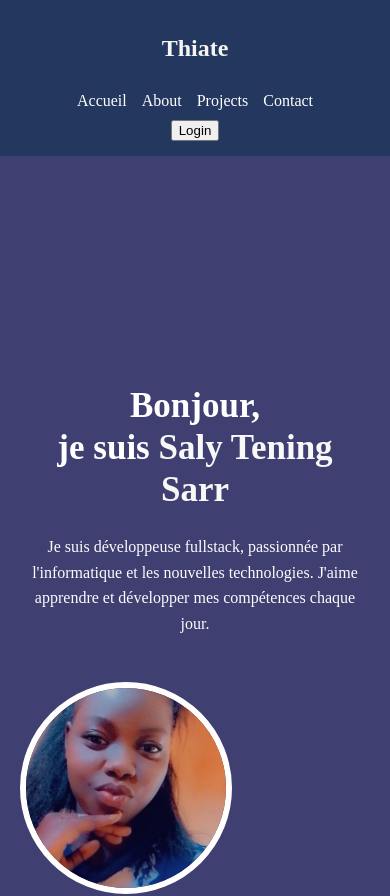
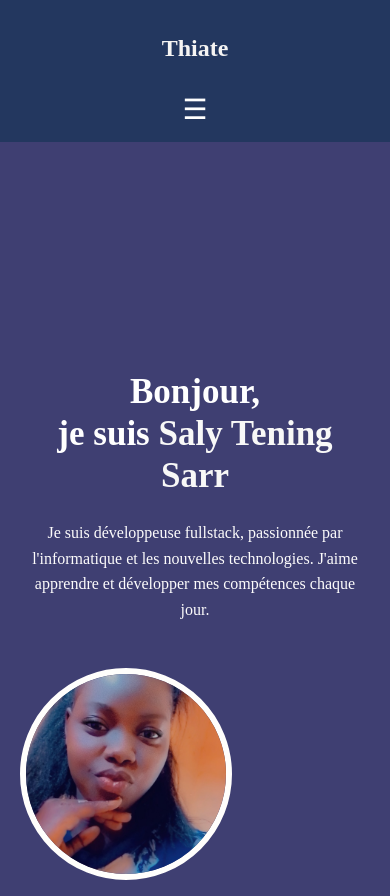
Before and after one commit to salysarr602-eng/portfolio-Thiate, a React (Vite) app: page / in a window 390 px wide. Shown: the top 896 px of the page. Built offline with nearby package versions, Linux system fonts and the light colour scheme.

Commit message:
Navbar et index.css

```diff
--- a/src/composants/Navbar.jsx
+++ b/src/composants/Navbar.jsx
@@ -1,22 +1,43 @@
 import React, { useState } from 'react'
 import { NavLink } from 'react-router-dom'
-import Login from './Login'
+import Login from './login'
 
 function Navbar() {
     const [ouvert, setOuvert] = useState(false)
+    const [menuOuvert, setMenuOuvert] = useState(false)
 
     return (
         <>
             <nav className="nav">
                 <h1 className="logo">Thiate</h1>
+
+                {/* LIENS DESKTOP */}
                 <div className="lol">
                     <NavLink to="/">Accueil</NavLink>
                     <NavLink to="/apropos">About</NavLink>
                     <NavLink to="/projets">Projects</NavLink>
                     <NavLink to="/contact">Contact</NavLink>
                 </div>
-                <button onClick={() => setOuvert(!ouvert)}>Login</button>
+
+                <button className="login-btn" onClick={() => setOuvert(!ouvert)}>Login</button>
+
+                {/* BOUTON HAMBURGER */}
+                <button className="hamburger" onClick={() => setMenuOuvert(!menuOuvert)}>
+                    {menuOuvert ? '✕' : '☰'}
+                </button>
             </nav>
+
+            {/* MENU MOBILE */}
+            {menuOuvert && (
+                <div className="mobile-menu">
+                    <NavLink to="/" onClick={() => setMenuOuvert(false)}>Accueil</NavLink>
+                    <NavLink to="/apropos" onClick={() => setMenuOuvert(false)}>About</NavLink>
+                    <NavLink to="/projets" onClick={() => setMenuOuvert(false)}>Projects</NavLink>
+                    <NavLink to="/contact" onClick={() => setMenuOuvert(false)}>Contact</NavLink>
+                    <button onClick={() => { setOuvert(true); setMenuOuvert(false) }}>Login</button>
+                </div>
+            )}
+
             {ouvert && <Login onClose={() => setOuvert(false)} />}
         </>
     )
--- a/src/index.css
+++ b/src/index.css
@@ -263,3 +263,60 @@ footer {
     align-items: center;
   }
 }
+
+/* HAMBURGER - caché sur desktop */
+.hamburger {
+    display: none;
+    background: none;
+    border: none;
+    color: white;
+    font-size: 28px;
+    cursor: pointer;
+}
+
+/* MENU MOBILE */
+.mobile-menu {
+    display: none;
+    flex-direction: column;
+    background-color: #23375f;
+    padding: 20px;
+    gap: 15px;
+}
+
+.mobile-menu a {
+    color: white;
+    text-decoration: none;
+    font-size: 18px;
+}
+
+.mobile-menu button {
+    background: none;
+    border: 1px solid white;
+    color: white;
+    padding: 8px 15px;
+    border-radius: 5px;
+    cursor: pointer;
+    font-size: 16px;
+    width: fit-content;
+}
+
+@media (max-width: 768px) {
+    /* Cache les liens desktop */
+    .lol {
+        display: none;
+    }
+
+    .login-btn {
+        display: none;
+    }
+
+    /* Affiche le hamburger */
+    .hamburger {
+        display: block;
+    }
+
+    /* Affiche le menu mobile */
+    .mobile-menu {
+        display: flex;
+    }
+}
```
Also changed, not shown: src/vercel.json (added).
